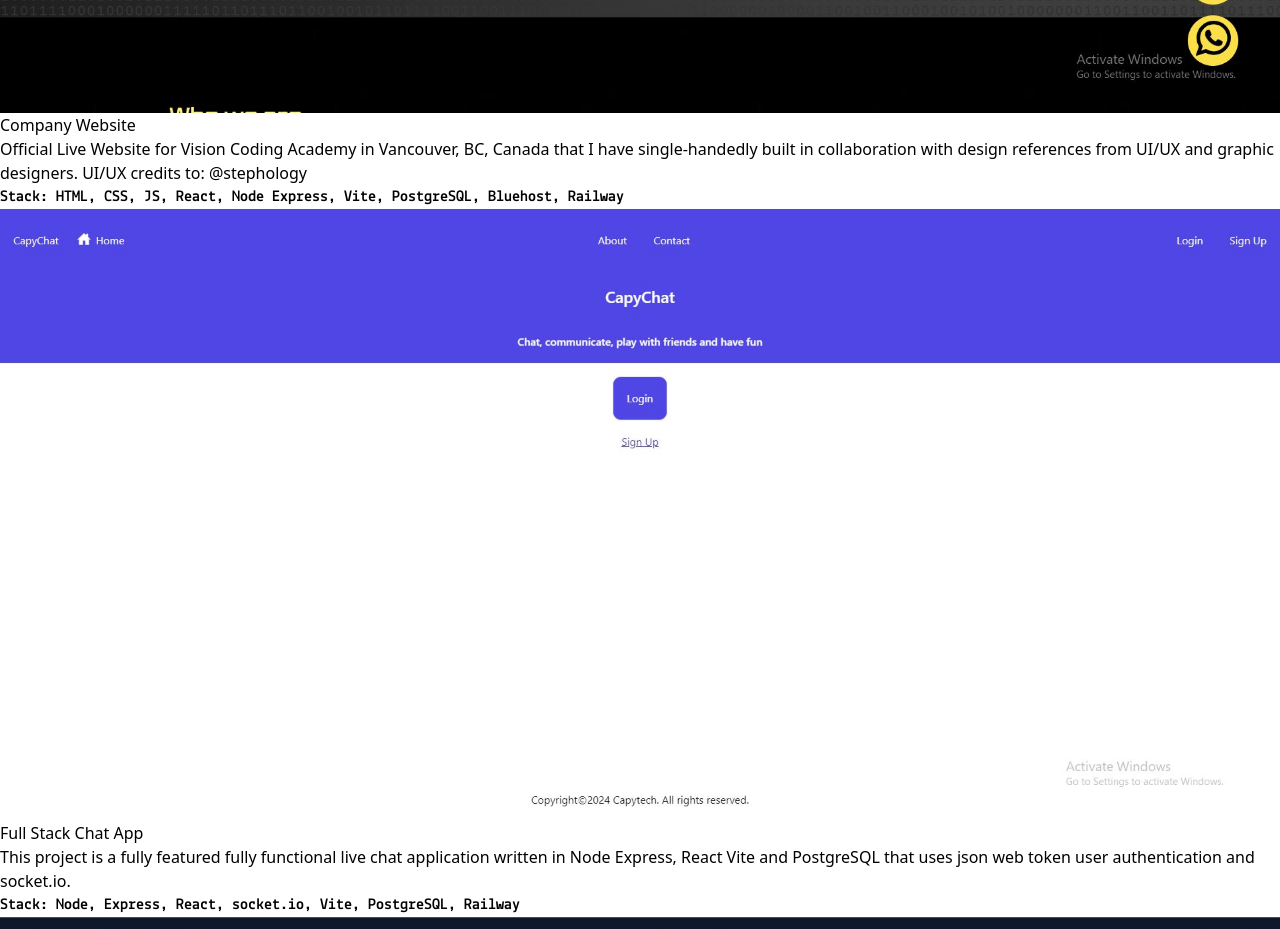
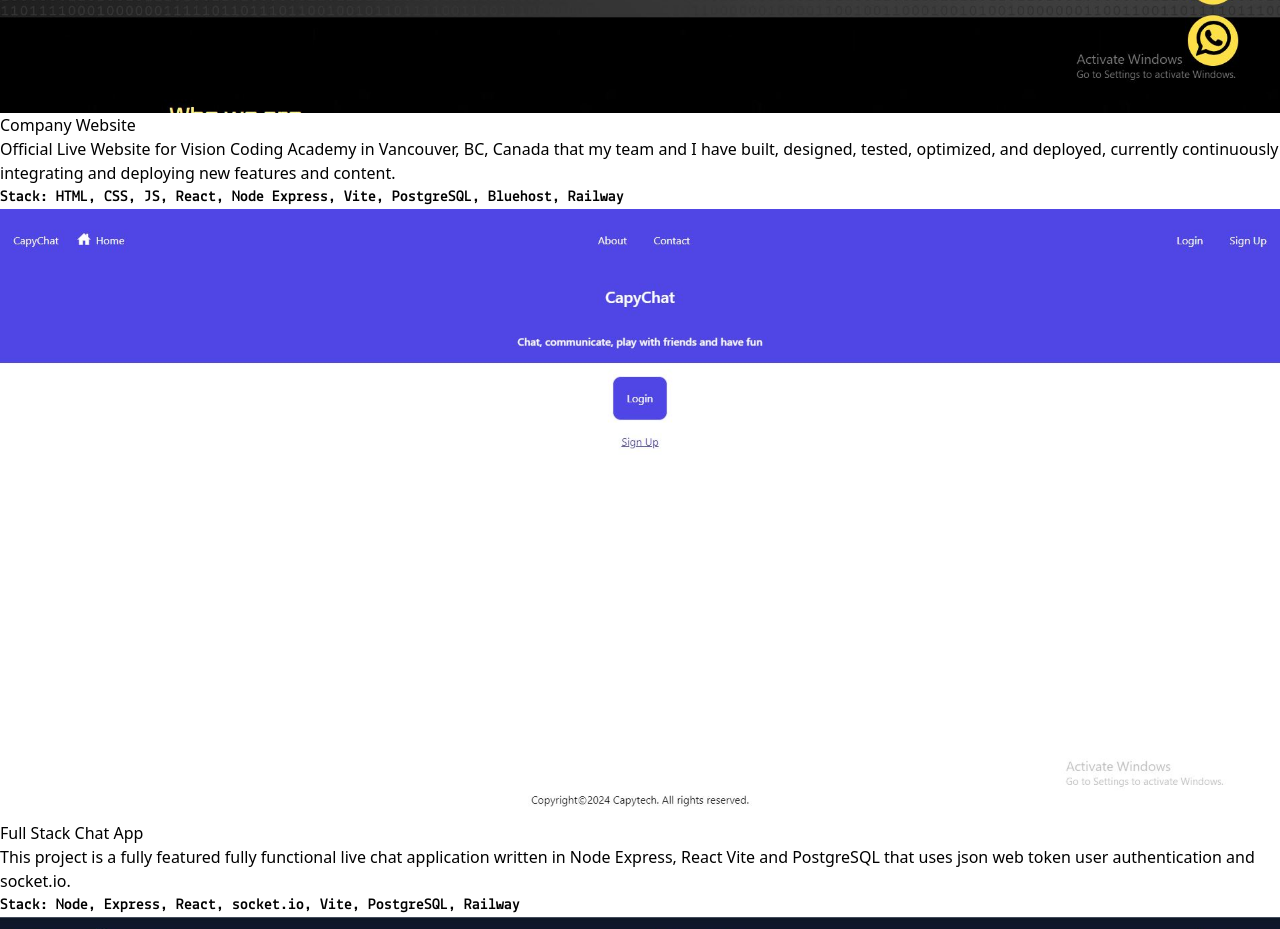
Before and after one commit to codingcapy/paulkimdev, a React (Vite) app: page / in a window 1280 px wide. Shown: the part 5020-5949 px from the top of the page. Built offline with nearby package versions, Linux system fonts and the light colour scheme.

Commit message:
7th commit
updating wording in HomePage.jsx component vision coding portfolio item details and adding transition animation to timeline bullet points on scroll

```diff
--- a/src/pages/HomePage.jsx
+++ b/src/pages/HomePage.jsx
@@ -86,7 +86,7 @@ export default function HomePage() {
     });
 
     return (
-        <main className="flex-1 max-w-7xl px-1 mx-auto overflow-x-hidden">
+        <main className="flex-1 max-w-7xl px-1 mx-auto overflow-hidden">
             <div className="py-2 md:flex mx-auto">
                 <div className="my-10 pr-10 flex-1">
                     <div className="md:fixed top-28 z-30 md:w-[250px] lg:w-fit">
@@ -130,7 +130,7 @@ export default function HomePage() {
                 <div className="py-10 flex-1">
                     <div className="md:border-l-2 md:pl-10">
                         <div
-                            className="hidden md:block w-[10px] h-[10px] bg-white rounded-full relative top-[0px] left-[-46px]">
+                            className="timeline-content js--fadeInBottom hidden md:block w-[10px] h-[10px] bg-white rounded-full relative top-[0px] left-[-46px]">
                         </div>
                         <div className="flex">
                             <p className="timeline-content js--fadeInRight py-2 text-gray-400">I have
@@ -143,7 +143,7 @@ export default function HomePage() {
                         </div>
                         <div className="text-2xl py-2">
                             <div
-                                className="hidden md:block w-[10px] h-[10px] bg-white rounded-full relative top-[22px] left-[-46px] ">
+                                className="timeline-content js--fadeInBottom hidden md:block w-[10px] h-[10px] bg-white rounded-full relative top-[22px] left-[-46px] ">
                             </div>
                             <h2 className="text-2xl">My tech stack</h2>
                         </div>
@@ -187,7 +187,7 @@ export default function HomePage() {
                         </div>
                         <div className="py-2">
                             <div
-                                className="hidden md:block w-[10px] h-[10px] bg-white rounded-full relative top-[22px] left-[-46px] ">
+                                className="timeline-content js--fadeInBottom hidden md:block w-[10px] h-[10px] bg-white rounded-full relative top-[22px] left-[-46px] ">
                             </div>
                             <h2 className='text-2xl'>Some things I've built...</h2>
                             <article className="timeline-content js--fadeInLeft py-10">
@@ -201,9 +201,7 @@ export default function HomePage() {
                                             <h3 className="text-xl text-teal-300 pr-1">Company Website</h3>
                                         </div>
                                         <p className="text-gray-400">Official Live Website for Vision Coding Academy in
-                                            Vancouver, BC, Canada that I have single-handedly built in collaboration with
-                                            design references from UI/UX and graphic designers. UI/UX credits to:
-                                            @stephology</p>
+                                            Vancouver, BC, Canada that my team and I have built, designed, tested, optimized, and deployed, currently continuously integrating and deploying new features and content.</p>
                                         <p className="tertiary-font pt-3">Stack: HTML, CSS, JS, React, Node Express, Vite,
                                             PostgreSQL, Bluehost,
                                             Railway</p>
@@ -329,7 +327,7 @@ export default function HomePage() {
                         </div>
                         <div className="text-2xl py-2">
                             <div
-                                className="hidden md:block w-[10px] h-[10px] bg-white rounded-full relative top-[22px] left-[-46px] ">
+                                className="timeline-content js--fadeInBottom hidden md:block w-[10px] h-[10px] bg-white rounded-full relative top-[22px] left-[-46px] ">
                             </div>
                             <h2>Some of my thoughts...</h2>
                         </div>
@@ -337,7 +335,7 @@ export default function HomePage() {
                             <figure>
                                 <NavLink to="/articles/1" className="md:flex">
                                     <img src={modules} alt="Web Frameworks"
-                                        className="md:max-w-60 transition-transform ease-in-out duration-300 md:hover:scale-110"/>
+                                        className="md:max-w-60 transition-transform ease-in-out duration-300 md:hover:scale-110" />
                                     <figcaption className="md:pl-10">
                                         <h2 className="text-xl text-teal-300">Frameworks, Modules and Packages</h2>
                                         <p>Posted on: January 10, 2024</p>
```
Lines whose indentation alone changed are shown as unchanged.
